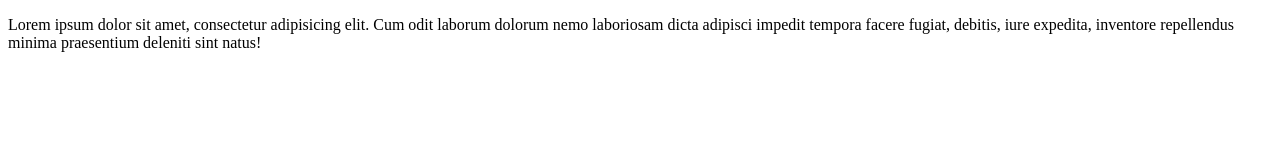
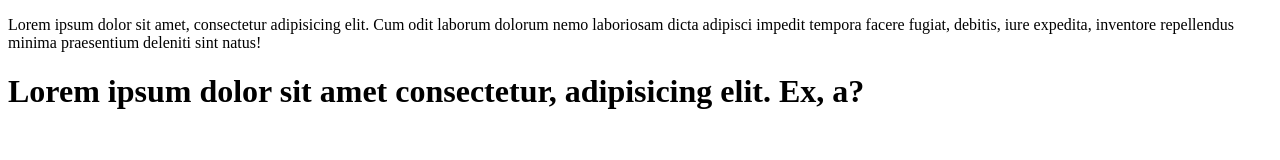
Before and after one commit to SanikaChavan16/ex, a plain HTML site: page main.html in a window 1280 px wide. Drawn offline with Linux system fonts and the light colour scheme.

Commit message:
h1 tag is added

```diff
--- a/main.html
+++ b/main.html
@@ -7,5 +7,6 @@
 </head>
 <body>
     <p>Lorem ipsum dolor sit amet, consectetur adipisicing elit. Cum odit laborum dolorum nemo laboriosam dicta adipisci impedit tempora facere fugiat, debitis, iure expedita, inventore repellendus minima praesentium deleniti sint natus!</p>
+    <h1>Lorem ipsum dolor sit amet consectetur, adipisicing elit. Ex, a?</h1>
 </body>
 </html>
```
